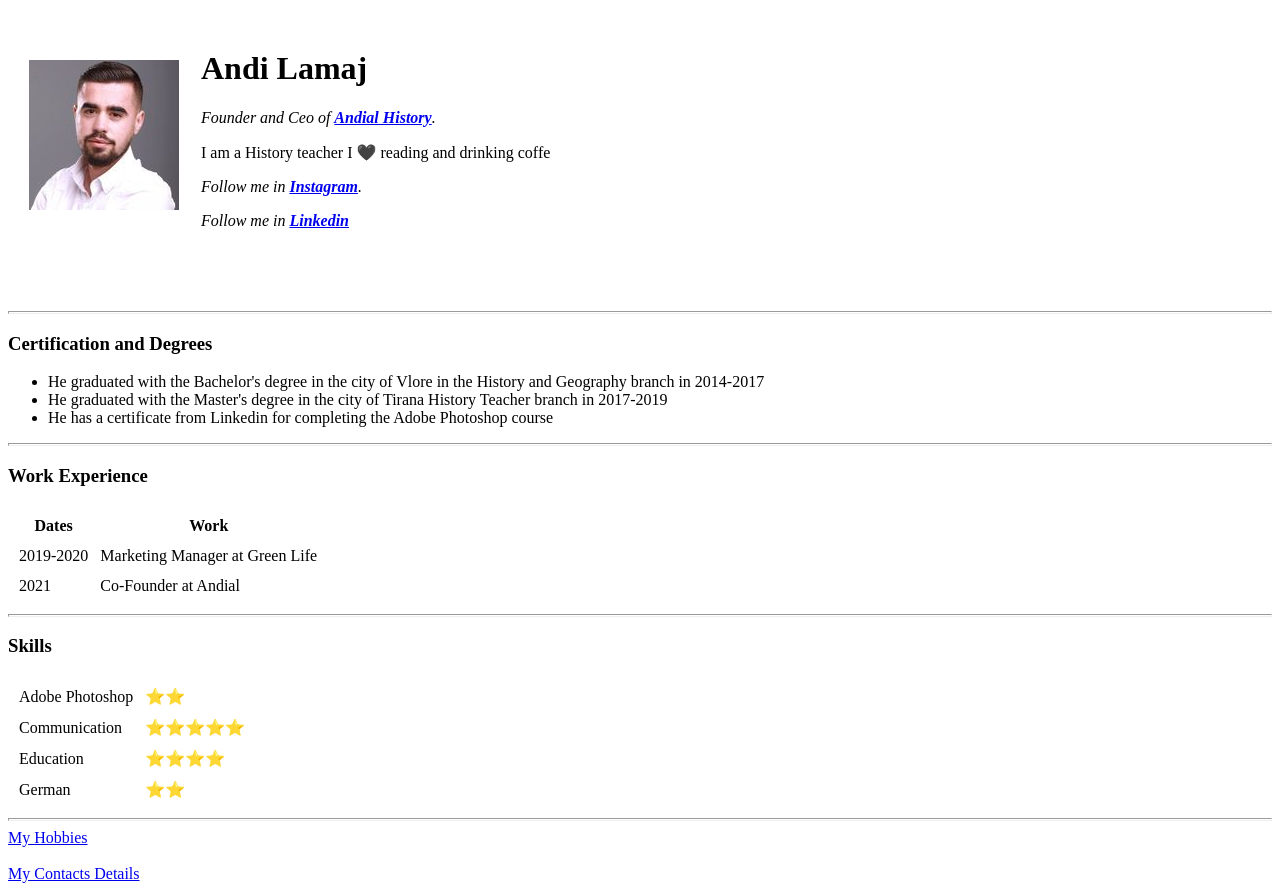
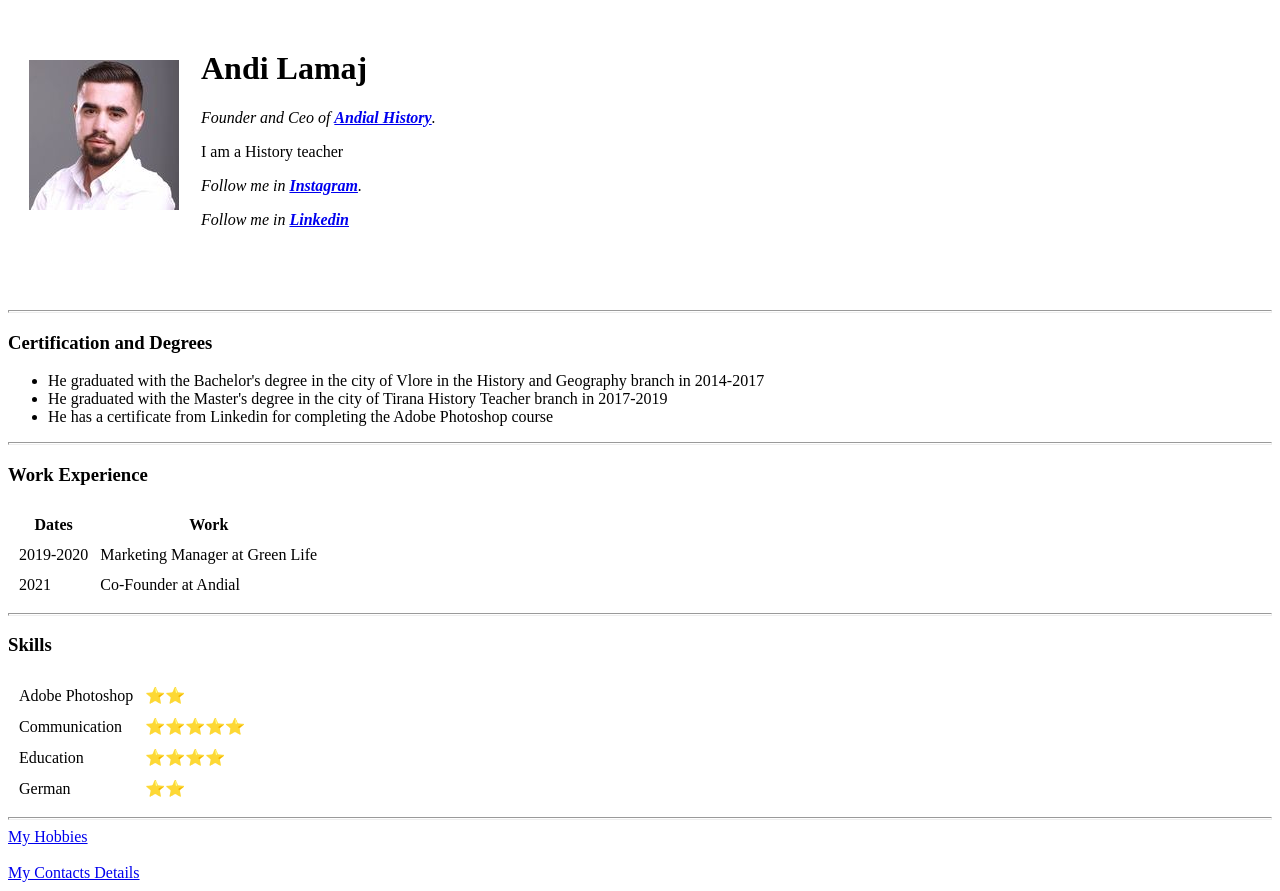
Before and after one commit to Teufel14/cv, a plain HTML site: page index.html in a window 1280 px wide. Drawn offline with Linux system fonts and the light colour scheme.

Commit message:
Update index.html

```diff
--- a/index.html
+++ b/index.html
@@ -2,7 +2,7 @@
 <html>
   <head>
     <meta charset="UTF-8">
-    <title> 🖤Andi Lamaj Web</title>
+    <title> Andi Lamaj Web</title>
     </head>
   <body>
     <table cellspacing="20">
@@ -10,7 +10,7 @@
         <td><img src="andi.png.jpg" alt="Andi Lamaj profil"</td>
         <td><h1>Andi Lamaj</h1>
           <p><em> Founder and Ceo of <strong><a href="https://andilamaj.com/">Andial History</a></strong>.</em></p>
-          <p>I am a History teacher I 🖤 reading and drinking coffe</p>
+          <p>I am a History teacher</p>
           <p><em>Follow me in <strong><a href="https://www.instagram.com/lamajandi/">Instagram</a></strong>.</em></p>
           <p><em>Follow me in <strong><a href="https://www.linkedin.com/in/andi-lamaj-andial/">Linkedin</a></strong></em></p></td>
       </tr>
```
